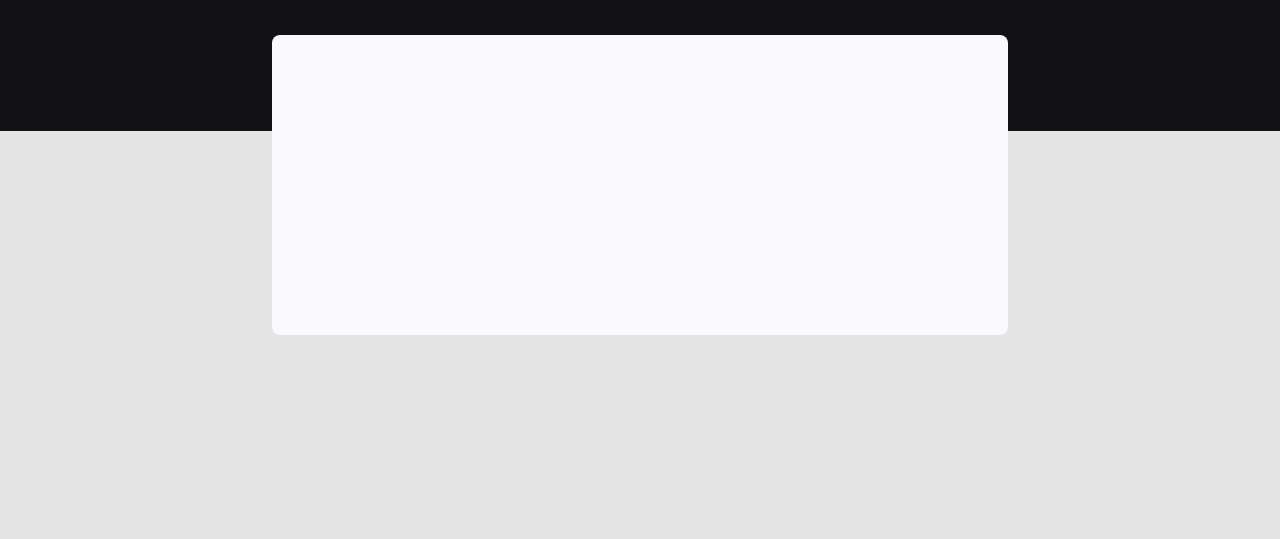
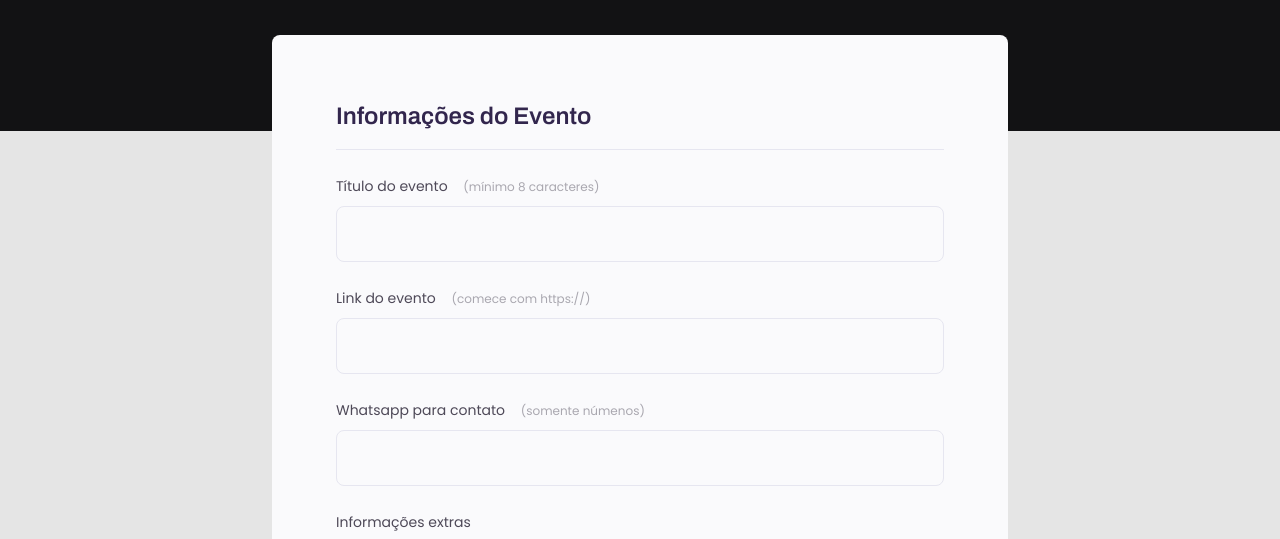
Before and after one commit to marciiosouza/explorer-formulario, a plain HTML site: page index.html in a window 1280 px wide. Shown: the part 237-776 px from the top of the page. Drawn offline with Linux system fonts and the light colour scheme.

Commit message:
Adicionando tag Fieldset e campos dentro dela

```diff
--- a/index.html
+++ b/index.html
@@ -16,19 +16,52 @@
     />
   </head>
   <body>
-
     <div class="page">
       <header>
         <h1>Crie e compartilhe seu evento.</h1>
         <p>O primeiro passo, é preencher esse formulário de inscrição.</p>
       </header>
 
-      <form action=""></form>
+      <form action="">
+        <fieldset>
+          <div class="fieldset-wrapper">
+            <legend>Informações do Evento</legend>
+
+            <div class="input-wrapper">
+              <label for="event-title"
+                >Título do evento <span>(mínimo 8 caracteres)</span></label
+              >
+              <input type="text" id="event-title" />
+            </div>
+
+            <div class="input-wrapper">
+              <label for="event-link"
+                >Link do evento <span>(comece com https://)</span></label
+              >
+              <input type="text" id="event-link" />
+            </div>
+            <div class="input-wrapper">
+              <label for="event-whatsapp"
+                >Whatsapp para contato <span>(somente númenos)</span></label
+              >
+              <input type="number" id="event-whatsapp" />
+            </div>
+            <div class="input-wrapper">
+              <label for="event-link"
+                >Informações extras</label
+              >
+              <textarea id="event-info"></textarea>
+            </div>
+          </div>
+        </fieldset>
+      </form>
     </div>
   </body>
 </html>
 
 <!--
+  wrapper -> encapsular / colocar em uma caixa
+  <fieldset></fieldset>  -> agrupamento de campos: field -> CAMPO set -> CONJUNTO
     ACTION -> par aonde será enviado
     GET: Receber e enviar recursos
     POST: ENVIAR recursos
--- a/style.css
+++ b/style.css
@@ -1,6 +1,14 @@
+* {
+  margin: 0;
+  padding: 0;
+  box-sizing: border-box;
+}
+
+body, input, button, select, textarea {
+  font-family: "Poppins", sans-serif;
+}
+
 body {
-  font-family: "Poppins", sans-serif;
-
   background: #e5e5e5;
 }
 
@@ -33,6 +41,8 @@ header h1 {
   font-size: 36px;
   line-height: 42px;
   color: white;
+
+  margin-bottom: 24px;
 }
 
 header p {
@@ -44,7 +54,80 @@ header p {
 
 form {
   margin-top: 38px;
-  background: #FAFAFC;
+  background: #fafafc;
   border-radius: 8px;
   min-height: 300px;
+
+  padding: 64px;
 }
+
+fieldset {
+  border: none;
+}
+
+.fieldset-wrapper {
+  display: flex;
+  flex-direction: column;
+  gap: 24px;
+}
+
+fieldset legend {
+  color: #32264d;
+  font-family: Archivo;
+  font-size: 24px;
+  font-weight: 600;
+  line-height: 34px;
+
+  width: 100%;
+
+  border-bottom: 1px solid #e6e6f0;
+  padding-bottom: 16px;
+}
+
+.input-wrapper {
+  display: flex;
+  flex-direction: column;
+}
+
+.input-wrapper label {
+  font-size: 14px;
+  line-height: 24px;
+
+  color: #4e4958;
+
+  margin-bottom: 8px;
+}
+
+.input-wrapper label span {
+  margin-left: 12px;
+
+  font-size: 12px;
+  line-height: 20px;
+  color: #A9A7AF;
+}
+
+.input-wrapper label span:hover {
+  color: #6C6A71;
+}
+
+.input-wrapper input, .input-wrapper textarea {
+  background-color: #FAFAFC;
+
+  border: 1px solid #E6E6F0;
+  border-radius: 8px;
+
+  height: 56px;
+
+  padding: 0 24px;
+
+  font-size: 16px;
+  line-height: 26px;
+
+  color: #6C6A71;
+
+}
+
+.input-wrapper textarea {
+  padding: 0;
+  height: 168px;
+}
```
